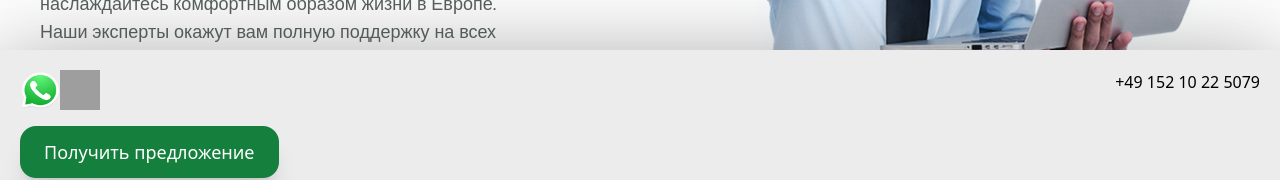
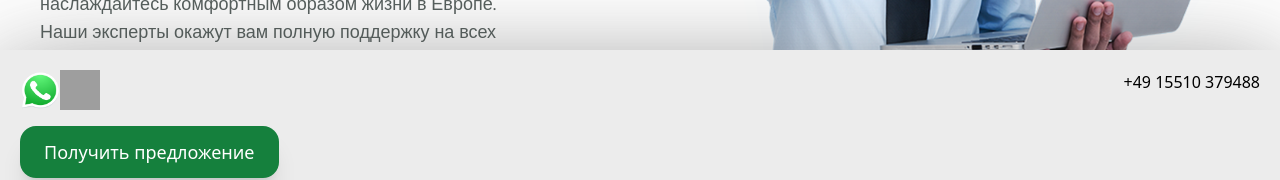
Before and after one commit to 4ika64ik/vnz_git, a React (Vite) app: page / in a window 1280 px wide. Shown: the part 602-782 px from the top of the page. Built offline with nearby package versions, Linux system fonts and the light colour scheme; grey boxes are pictures that could not be loaded.

Commit message:
Update  PopUp.jsx

```diff
--- a/src/components/pop-up/ PopUp.jsx
+++ b/src/components/pop-up/ PopUp.jsx
@@ -29,7 +29,7 @@ const Popup = () => {
 
                 </div>
                 <p>
-                    +49 152 10 22 5079
+                   +49 15510 379488
                 </p>
             </div>
             <TheForm onClick={closeNotification} >
```
